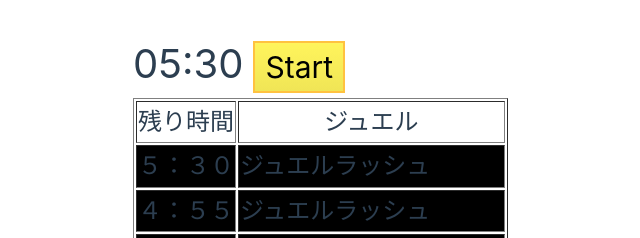
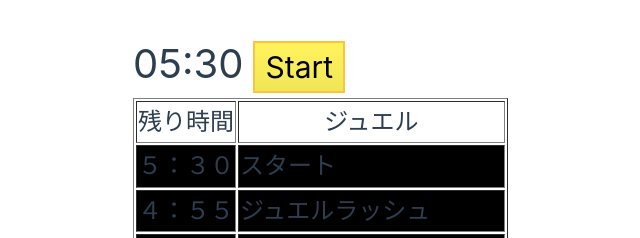
Before and after one commit to mapmapDQX/vue-timer, a Vue app: page / in a window 1280 px wide. Shown: the top 238 px of the page, without its empty margins (507-1147 px from the left). Built offline with nearby package versions, Linux system fonts and the light colour scheme.

Commit message:
タイマーカウントを秒だけにして、ジュエルイベントの少し前に行の色を変えるようにした

```diff
--- a/dev-dist/sw.js
+++ b/dev-dist/sw.js
@@ -82,7 +82,7 @@ define(['./workbox-b5f7729d'], (function (workbox) { 'use strict';
     "revision": "3ca0b8505b4bec776b69afdba2768812"
   }, {
     "url": "index.html",
-    "revision": "0.s1pf7e9se3g"
+    "revision": "0.l98t33dlpb"
   }], {});
   workbox.cleanupOutdatedCaches();
   workbox.registerRoute(new workbox.NavigationRoute(workbox.createHandlerBoundToURL("index.html"), {
--- a/src/components/Timer.vue
+++ b/src/components/Timer.vue
@@ -27,25 +27,24 @@ export default {
   name: 'timer',
   data() {
     return {
-      min: 5,
-      sec: 30,
+      sec: 330,
       timerOn: false,
       timerObj: null,
       items: [
-        { time: "５：３０", jewel: "ジュエルラッシュ", min: 5, sec: 30, ontime: false },
-        { time: "４：５５", jewel: "ジュエルラッシュ", min: 4, sec: 55, ontime: false },
-        { time: "４：３０", jewel: "ボーナスジュエル (内周)", min: 4, sec: 30, ontime: false },
-        { time: "４：２０", jewel: "ジュエルラッシュ", min: 4, sec: 20, ontime: false },
-        { time: "３：４５", jewel: "ジュエルラッシュ", min: 3, sec: 45, ontime: false },
-        { time: "３：３０", jewel: "ボーナスジュエル (外周)", min: 3, sec: 30, ontime: false },
-        { time: "３：１０", jewel: "ジュエルラッシュ", min: 3, sec: 10, ontime: false },
-        { time: "２：３５", jewel: "ジュエルラッシュ", min: 2, sec: 35, ontime: false },
-        { time: "２：３０", jewel: "ボーナスジュエル (内周)", min: 2, sec: 30, ontime: false },
-        { time: "２：００", jewel: "ジュエルラッシュ", min: 2, sec: 0, ontime: false },
-        { time: "１：３０", jewel: "ボーナスジュエル (外周)", min: 1, sec: 30, ontime: false },
-        { time: "１：２５", jewel: "ジュエルラッシュ", min: 1, sec: 25, ontime: false },
-        { time: "０：５０", jewel: "ジュエルラッシュ", min: 0, sec: 50, ontime: false },
-        { time: "０：３０", jewel: "ボーナスジュエル (内周)", min: 0, sec: 30, ontime: false }
+        { time: "５：３０", jewel: "スタート", sec: 325, ontime: false },
+        { time: "４：５５", jewel: "ジュエルラッシュ", sec: 295, ontime: false },
+        { time: "４：３０", jewel: "ボーナスジュエル (内周)", sec: 270, ontime: false },
+        { time: "４：２０", jewel: "ジュエルラッシュ", sec: 260, ontime: false },
+        { time: "３：４５", jewel: "ジュエルラッシュ", sec: 225, ontime: false },
+        { time: "３：３０", jewel: "ボーナスジュエル (外周)", sec: 210, ontime: false },
+        { time: "３：１０", jewel: "ジュエルラッシュ", sec: 190, ontime: false },
+        { time: "２：３５", jewel: "ジュエルラッシュ", sec: 155, ontime: false },
+        { time: "２：３０", jewel: "ボーナスジュエル (内周)", sec: 150, ontime: false },
+        { time: "２：００", jewel: "ジュエルラッシュ", sec: 120, ontime: false },
+        { time: "１：３０", jewel: "ボーナスジュエル (外周)", sec: 90, ontime: false },
+        { time: "１：２５", jewel: "ジュエルラッシュ", sec: 85, ontime: false },
+        { time: "０：５０", jewel: "ジュエルラッシュ", sec: 50, ontime: false },
+        { time: "０：３０", jewel: "ボーナスジュエル (内周)", sec: 30, ontime: false }
       ]
     }
   },
@@ -54,19 +53,15 @@ export default {
     timer_count: function() {
       // 残り時間が一致するテーブル行の色を変える
       for (let i = 0; i < this.items.length; i++) {
-        if (this.min == this.items[i].min && this.sec == this.items[i].sec) {
+        if (this.sec == this.items[i].sec + 5) {
           this.items[i].ontime = true
         }
       }
       // タイマーカウント処理
-      if (this.sec <= 0 && this.min >= 1) {
-        this.min --;
-        this.sec = 59;
-      } else if(this.sec <= 0 && this.min <= 0) {
+      if(this.sec <= 0) {
         clearInterval(this.timerObj)
         this.timerOn = false
-        this.min = 5
-        this.sec = 30
+        this.sec = 330
         for (let i = 0; i < this.items.length; i++) {
           this.items[i].ontime = false
         }
@@ -93,8 +88,8 @@ export default {
   computed: {
     formatTime: function() {
       let timeStrings = [
-        this.min.toString(),
-        this.sec.toString()
+        Math.floor(this.sec / 60).toString(),
+        (this.sec % 60).toString()
       ].map(function(str) {
         if (str.length < 2) {
           return "0" + str
```
